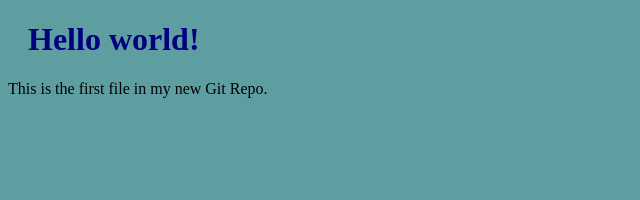
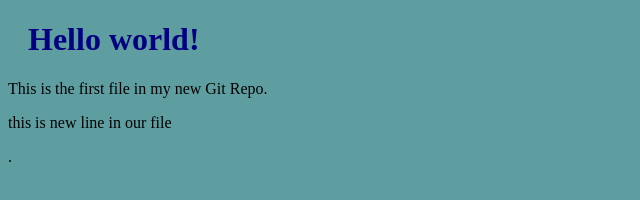
Before and after one commit to Avnish83/hello-world, a plain HTML site: page index.html in a window 1280 px wide. Shown: the whole page, without its empty margins (0-640 px from the left). Drawn offline with Linux system fonts and the light colour scheme.

Commit message:
Updated index.html with a new line

```diff
--- a/index.html
+++ b/index.html
@@ -8,6 +8,7 @@
 
 <h1>Hello world!</h1>
 <p>This is the first file in my new Git Repo.</p>
+<p>this is new line in our file</p>.
 
 </body>
 </html>
```
